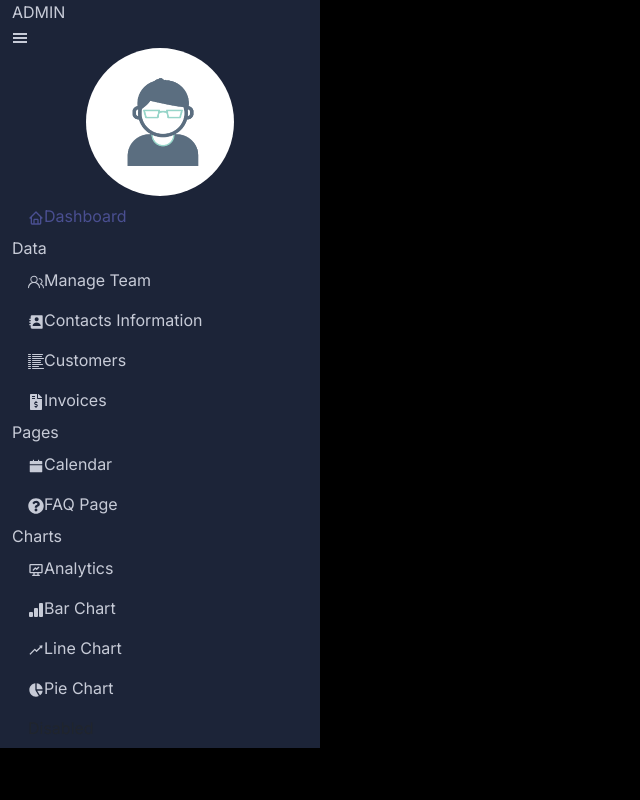
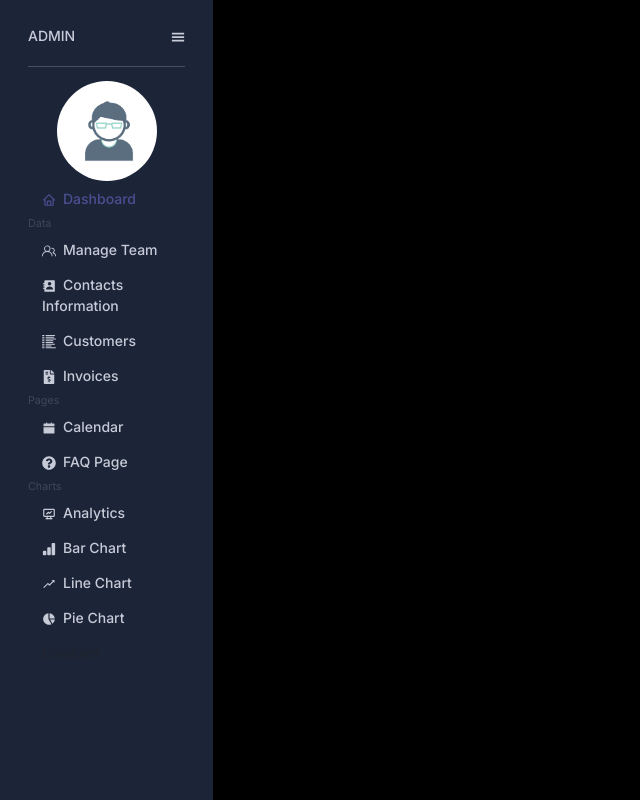
Before and after one commit to JuljTr/Dashboard_React-, a React (Create React App) app: page / in a window 1280 px wide. Shown: the whole page, without its empty margins (0-640 px from the left). Built offline with nearby package versions, Linux system fonts and the light colour scheme.

Commit message:
styled the nav links for the sidebar with bootstrap

```diff
--- a/src/App.css
+++ b/src/App.css
@@ -2,11 +2,11 @@
     margin: 0;
     padding: 0;
     box-sizing: border-box;
-    font-family: 'Inter', sans-serif;
 }
 
 html,
 body,
 #root {
     height: 100%;
+    font-size: 14px;
 }
--- a/src/App.js
+++ b/src/App.js
@@ -20,8 +20,8 @@ function App() {
   return (
     <Container fluid>
       <Row xs={1}>
-        <Col md={3} className='p-0 h-100'><Sidebar /></Col>
-        <Col md={8}>
+        <Col md={3} lg={2}className='vh-100 p-0'><Sidebar /></Col>
+        <Col md={9} lg={10}>
           <Routes>
             <Route path="/contactsInformation" element={<ContactsInformation
               name="ContactsInformation"
--- a/src/Components/Sidebar/Sidebar.js
+++ b/src/Components/Sidebar/Sidebar.js
@@ -17,26 +17,26 @@ import { TbDeviceAnalytics } from "react-icons/tb";
 import { BsFillBarChartFill } from "react-icons/bs";
 import { BiSolidPieChartAlt2 } from "react-icons/bi";
 import { AiOutlineRise } from "react-icons/ai";
-import icon from "../../img/icons-avatar.png"
+import icon from "../../img/icons-avatar.png";
 
 function Sidebar() {
     return (
         <>
             <Container className="bg-primary sidebar">
-                <Navbar.Brand href="#home">ADMIN </Navbar.Brand>
-                <span><GiHamburgerMenu /></span>
-                <Image src={icon} roundedCircle fluid className='mx-auto d-block w-50' />
-                <Nav defaultActiveKey="/home" className="flex-column">
+                <Navbar.Brand href="#home" className='h3'>ADMIN <span><GiHamburgerMenu /></span></Navbar.Brand>
+                <hr></hr>
+                <Image src={icon} roundedCircle fluid className='icon mx-auto d-block' />
+                <Nav activeKey="/home" className="flex-column">
                     <Nav.Link href="/home"> <SidebarItem name="Dashboard" icon={<BiHome />} /></Nav.Link>
-                    <div>Data</div>
+                    <div id='listing-title'>Data</div>
                     <Nav.Link as={Link} to="/manageteam"><SidebarItem name="Manage Team" icon={<GoPeople />} /></Nav.Link>
                     <Nav.Link as={Link} to="/contactsInformation"> <SidebarItem name="Contacts Information" icon={<BiSolidContact />} /></Nav.Link>
                     <Nav.Link as={Link} to="/customers"> <SidebarItem name="Customers" icon={<BsReverseListColumnsReverse />}  /></Nav.Link>
                     <Nav.Link as={Link} to="/invoices"><SidebarItem name="Invoices" icon={<FaFileInvoiceDollar />} /></Nav.Link>
-                    <div>Pages</div>
+                    <div id='listing-title'>Pages</div>
                     <Nav.Link as={Link} to="/calendar"><SidebarItem name="Calendar" icon={<AiFillCalendar />} /></Nav.Link>
                     <Nav.Link as={Link} to="/faqpage"> <SidebarItem name="FAQ Page" icon={<FaQuestionCircle />} /></Nav.Link>
-                    <div>Charts</div>
+                    <div id='listing-title'>Charts</div>
                     <Nav.Link as={Link} to="/analytics"><SidebarItem name="Analytics" icon={<TbDeviceAnalytics />} /></Nav.Link>
                     <Nav.Link as={Link} to="/barchart"> <SidebarItem name="Bar Chart" icon={<BsFillBarChartFill />} /></Nav.Link>
                     <Nav.Link as={Link} to="/linechart"><SidebarItem name="Line Chart" icon={<AiOutlineRise />} /></Nav.Link>
--- a/src/Components/Sidebar/Sidebar.scss
+++ b/src/Components/Sidebar/Sidebar.scss
@@ -1,9 +1,35 @@
 .sidebar {
-    display: flex;
-    flex-direction: column;
-    color: #c7cbd7;
+  height: 100%;
+  display: flex;
+  flex-direction: column;
+  padding: 2rem;
+  color: #c7cbd7;
+}
+
+.navbar-brand {
+  display: flex;
+  flex-direction: row;
+  justify-content: space-between;
+}
+
+.icon {
+  width: 100px;
+  height: 100px;
+}
+
+.nav-link > div {
+  display: flex;
+  align-items: center;
+}
+.nav-link:hover {
+  color: #4a4f91;
 }
 
 .nav-link.active {
-    color: #4a4f91;
+  color: #4a4f91;
 }
+
+#listing-title {
+    color: #3f4857;
+    font-size: 10.72px;
+}
--- a/src/Components/Sidebar/SidebarItem.js
+++ b/src/Components/Sidebar/SidebarItem.js
@@ -1,10 +1,9 @@
 function SidebarItem(props) {
     return (
         <>
-            <div>
-                {props.icon}
-                {props.name}
-            </div>
+
+            <span className="pe-2">{props.icon}</span>
+            <span className="fs-6 fw-medium">{props.name}</span>
         </>
     )
 }
--- a/src/custom.scss
+++ b/src/custom.scss
@@ -7,4 +7,10 @@ $body-bg: #000000;
 $primary: #1c2438;
 $nav-link-color: #c7cbd7;
 
+// stylelint-disable value-keyword-case
+$font-family-sans-serif:      'Inter', sans-serif;
+$font-family-monospace:       SFMono-Regular, Menlo, Monaco, Consolas, "Liberation Mono", "Courier New", monospace;
+
+
+
 @import "~bootstrap/scss/bootstrap.scss";
```
Also changed, not shown: src/Components/TopBar/TopBar.js (added, +9 -0 lines).
